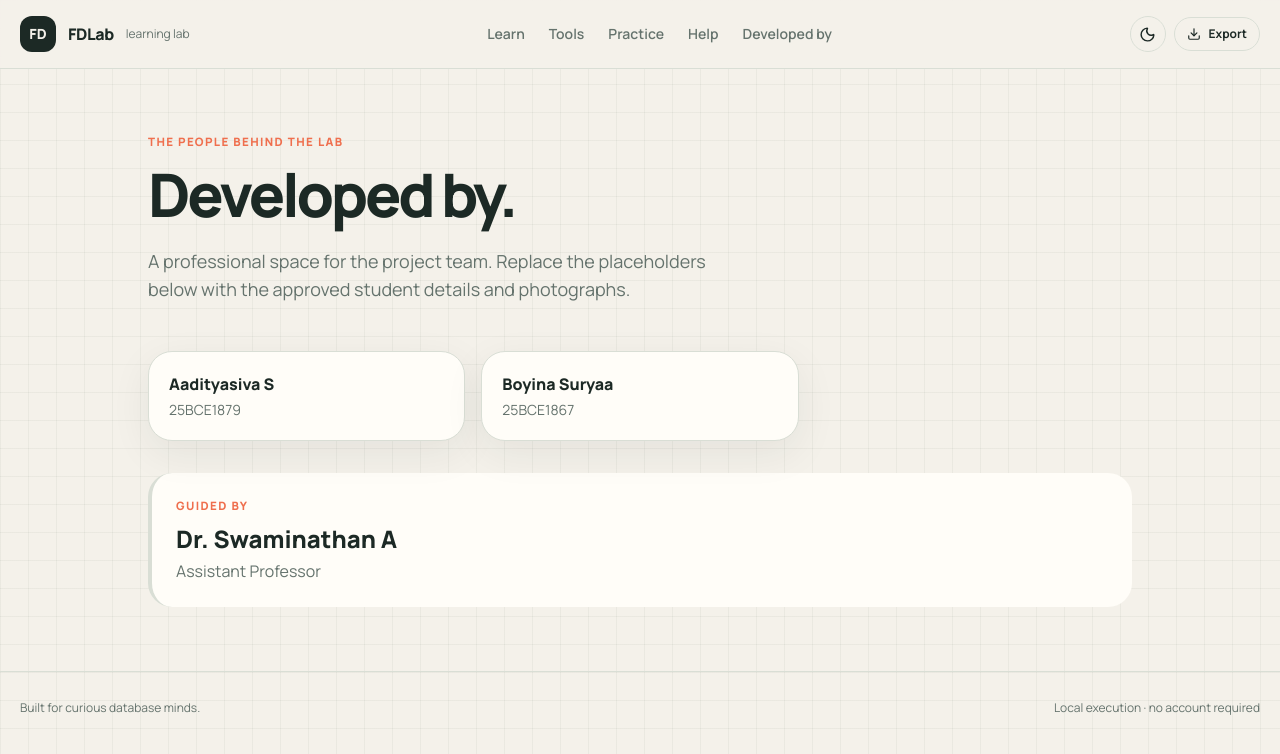
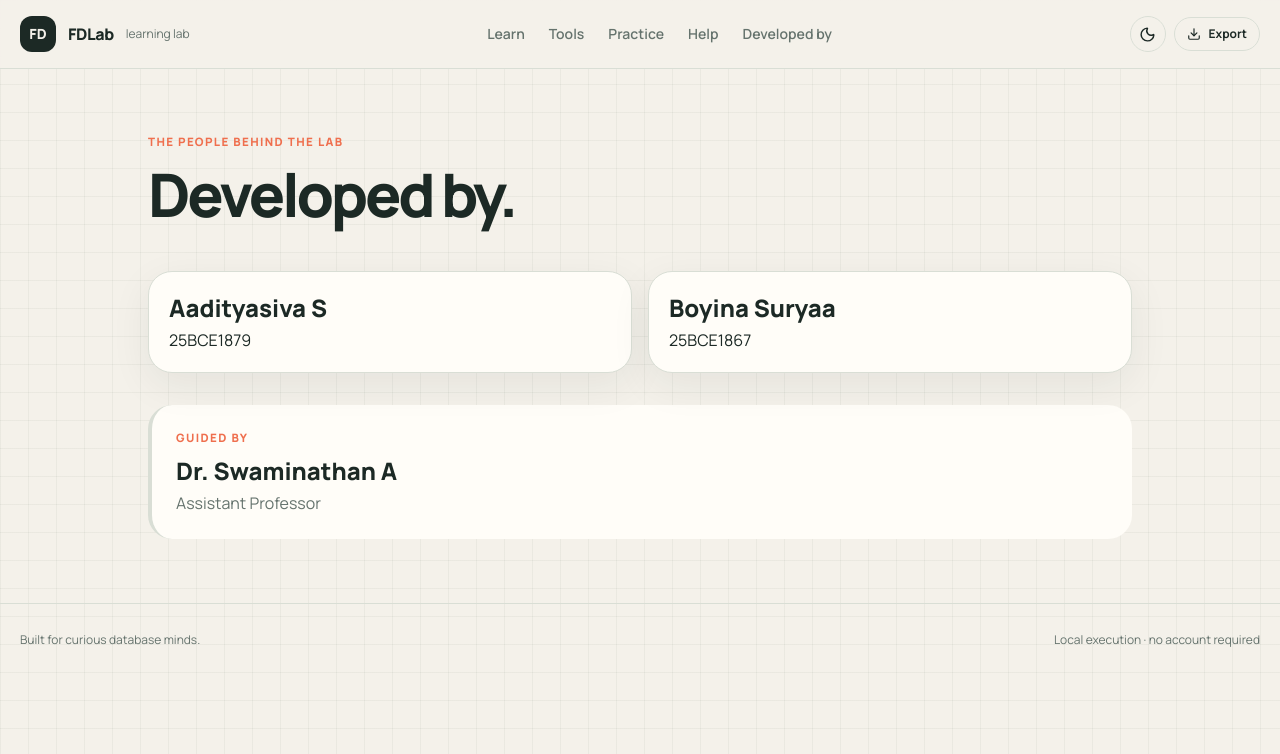
Before and after one commit to aadityasivaS/fd-learn, a Next.js app: page /developed-by in a window 1280 px wide. Shown: the top 754 px of the page. Built offline with nearby package versions, Linux system fonts and the light colour scheme.

Commit message:
chore: fixed name spacing

```diff
--- a/app/developed-by/page.tsx
+++ b/app/developed-by/page.tsx
@@ -5,11 +5,7 @@ export default function DevelopedBy() {
       <div className="mx-auto max-w-5xl px-5 py-16">
         <p className="eyebrow">The people behind the lab</p>
         <h1 className="display mt-4 text-6xl font-black">Developed by.</h1>
-        <p className="mt-6 max-w-xl text-lg text-[var(--muted)]">
-          A professional space for the project team. Replace the placeholders
-          below with the approved student details and photographs.
-        </p>
-        <div className="mt-12 grid gap-4 sm:grid-cols-2 lg:grid-cols-3">
+        <div className="mt-12 grid gap-4 sm:grid-cols-2 lg:grid-cols-2">
           {[
             { name: "Aadityasiva S", regno: "25BCE1879" },
             { name: "Boyina Suryaa", regno: "25BCE1867" },
@@ -18,8 +14,8 @@ export default function DevelopedBy() {
               {/* <div className="grid aspect-square place-items-center rounded-2xl bg-[var(--ink)] text-4xl text-[var(--background)]">
                 {String(index + 1).padStart(2, "0")}
               </div> */}
-              <h2 className=" font-black">{name.name}</h2>
-              <p className="mt-1 text-sm text-[var(--muted)]">{name.regno}</p>
+              <h2 className="text-2xl font-black">{name.name}</h2>
+              <p className="mt-1 text-md">{name.regno}</p>
             </div>
           ))}
         </div>
```
